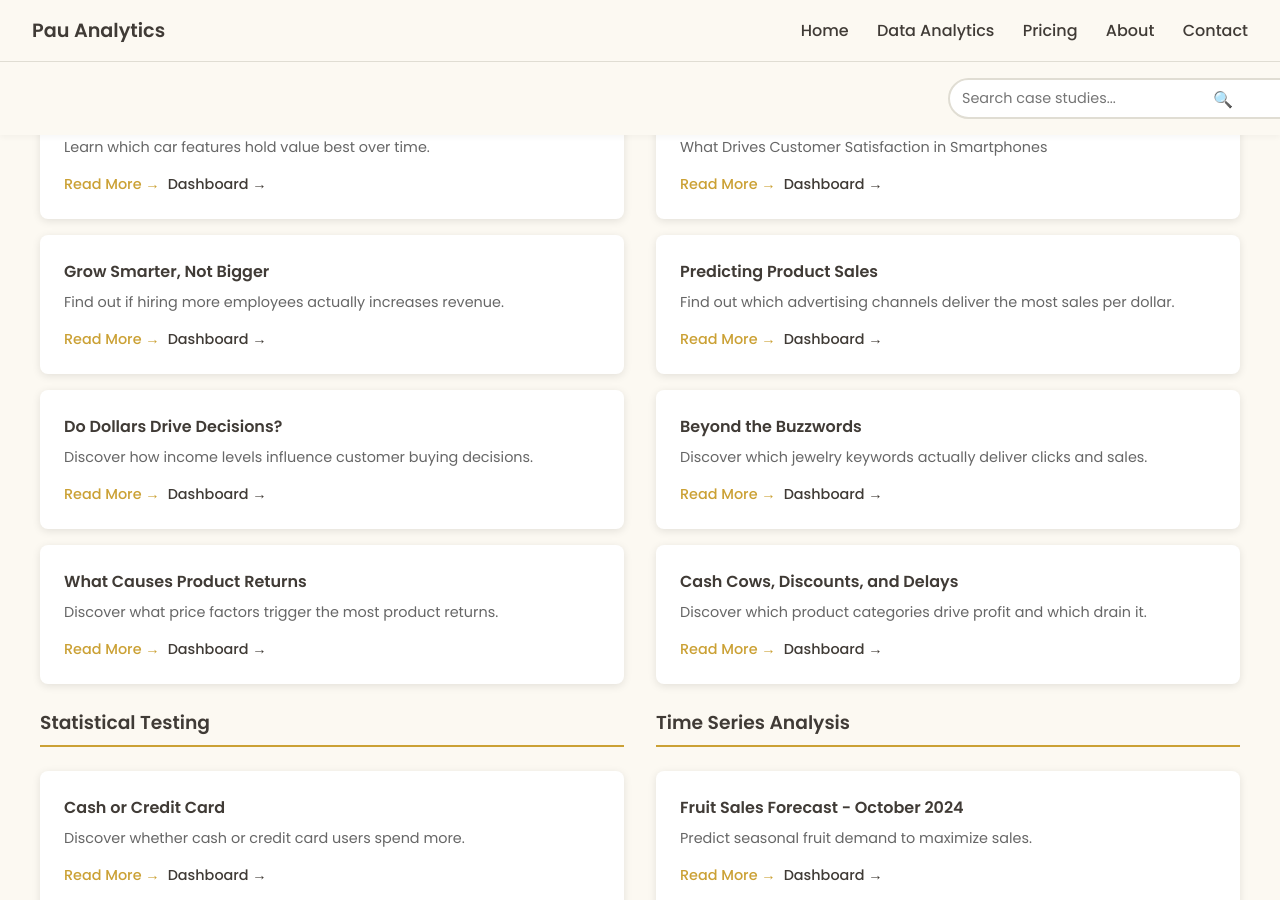
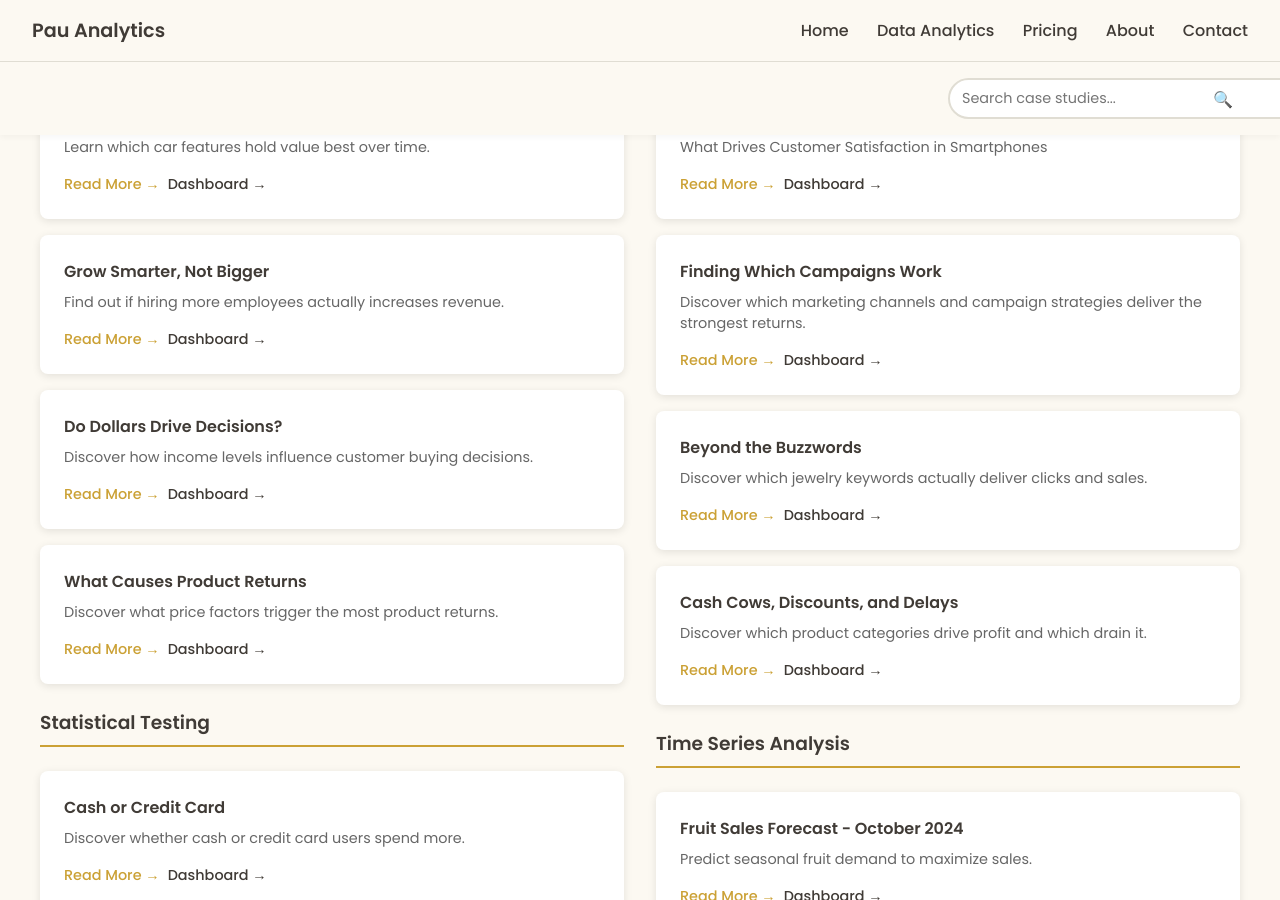
Before and after one commit to lyven81/pinnacles-learning-website, a Jekyll site: the page data-analytics.html, which Jekyll copies as it is, in a window 1280 px wide and 900 px high, scrolled down 1215 px. Built offline with Jekyll 4.4.1, drawn with Linux system fonts in a browser that asks for light colours.

Commit message:
Replace 'Predicting Product Sales' with 'Finding Which Campaigns Work' on data-analytics page
- Update case study title: 'Predicting Product Sales' → 'Finding Which Campaigns Work'
- Update description to highlight marketing channel performance
- Update 'Read More' link to case-study/finding-which-campaign-work.html
- Update 'Dashboard' link to dashboard/finding-which-campaign-work.html
- Follow existing format and styling

🤖 Generated with [Claude Code](https://claude.com/claude-code)

Co-Authored-By: Claude <noreply@anthropic.com>

```diff
--- a/data-analytics.html
+++ b/data-analytics.html
@@ -548,11 +548,11 @@
         </div>
 
         <div style="background: white; padding: 1.5rem; border-radius: 8px; margin-bottom: 1rem; box-shadow: 0 2px 8px rgba(0,0,0,0.1);">
-          <h4 style="color: #403B36; margin: 0 0 0.5rem 0;">Predicting Product Sales</h4>
-          <p style="margin: 0.5rem 0; color: #666; font-size: 0.9rem;">Find out which advertising channels deliver the most sales per dollar.</p>
+          <h4 style="color: #403B36; margin: 0 0 0.5rem 0;">Finding Which Campaigns Work</h4>
+          <p style="margin: 0.5rem 0; color: #666; font-size: 0.9rem;">Discover which marketing channels and campaign strategies deliver the strongest returns.</p>
           <div style="display: flex; gap: 0.5rem; margin-top: 1rem;">
-            <a href="case-study/predicting-product-sales.html" style="color: #CBA135; font-size: 0.9rem; text-decoration: none; font-weight: 500;">Read More →</a>
-            <a href="dashboard/predicting-product-sales.html" style="color: #403B36; font-size: 0.9rem; text-decoration: none; font-weight: 500;">Dashboard →</a>
+            <a href="case-study/finding-which-campaign-work.html" style="color: #CBA135; font-size: 0.9rem; text-decoration: none; font-weight: 500;">Read More →</a>
+            <a href="dashboard/finding-which-campaign-work.html" style="color: #403B36; font-size: 0.9rem; text-decoration: none; font-weight: 500;">Dashboard →</a>
           </div>
         </div>
 
```
